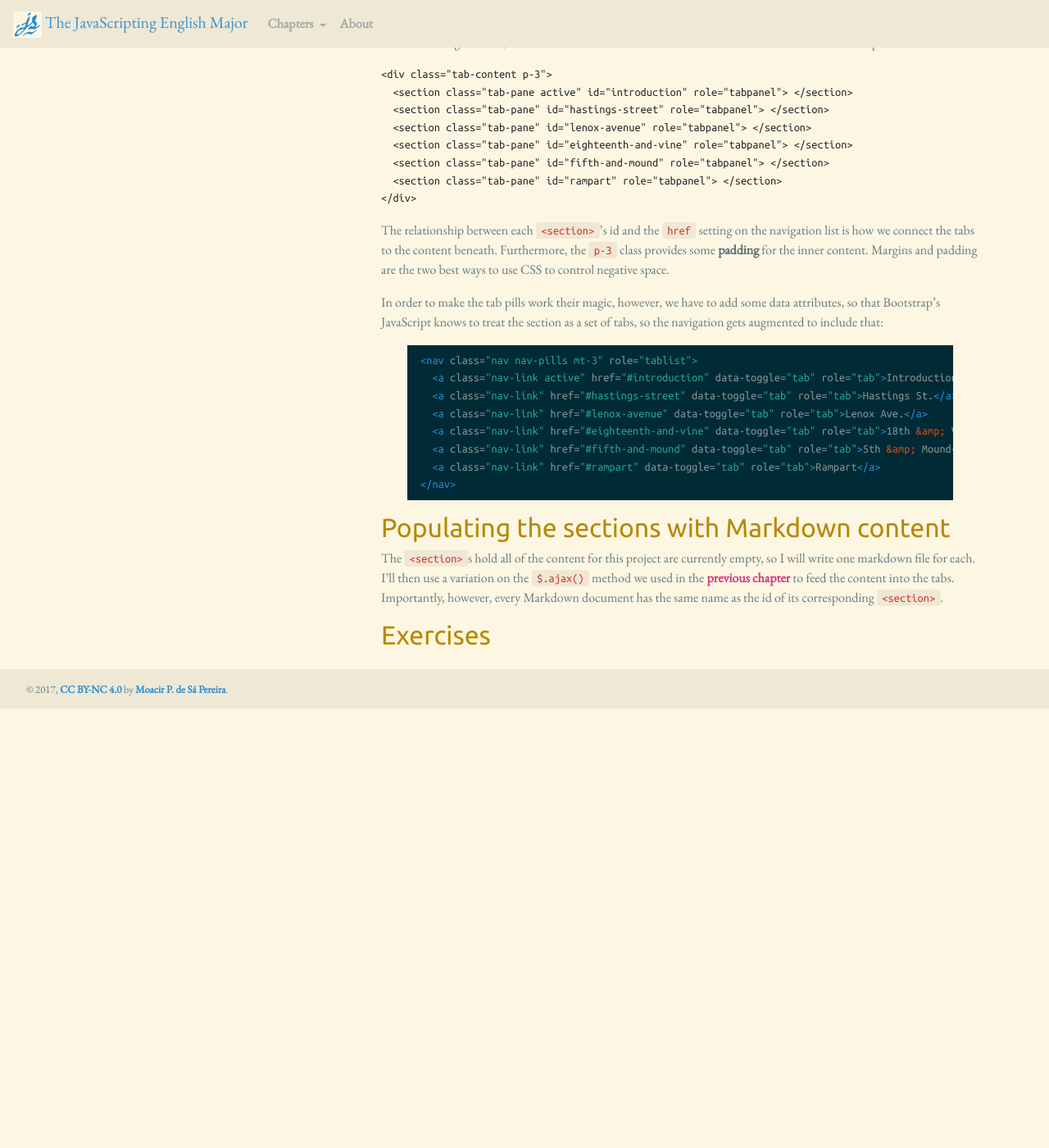
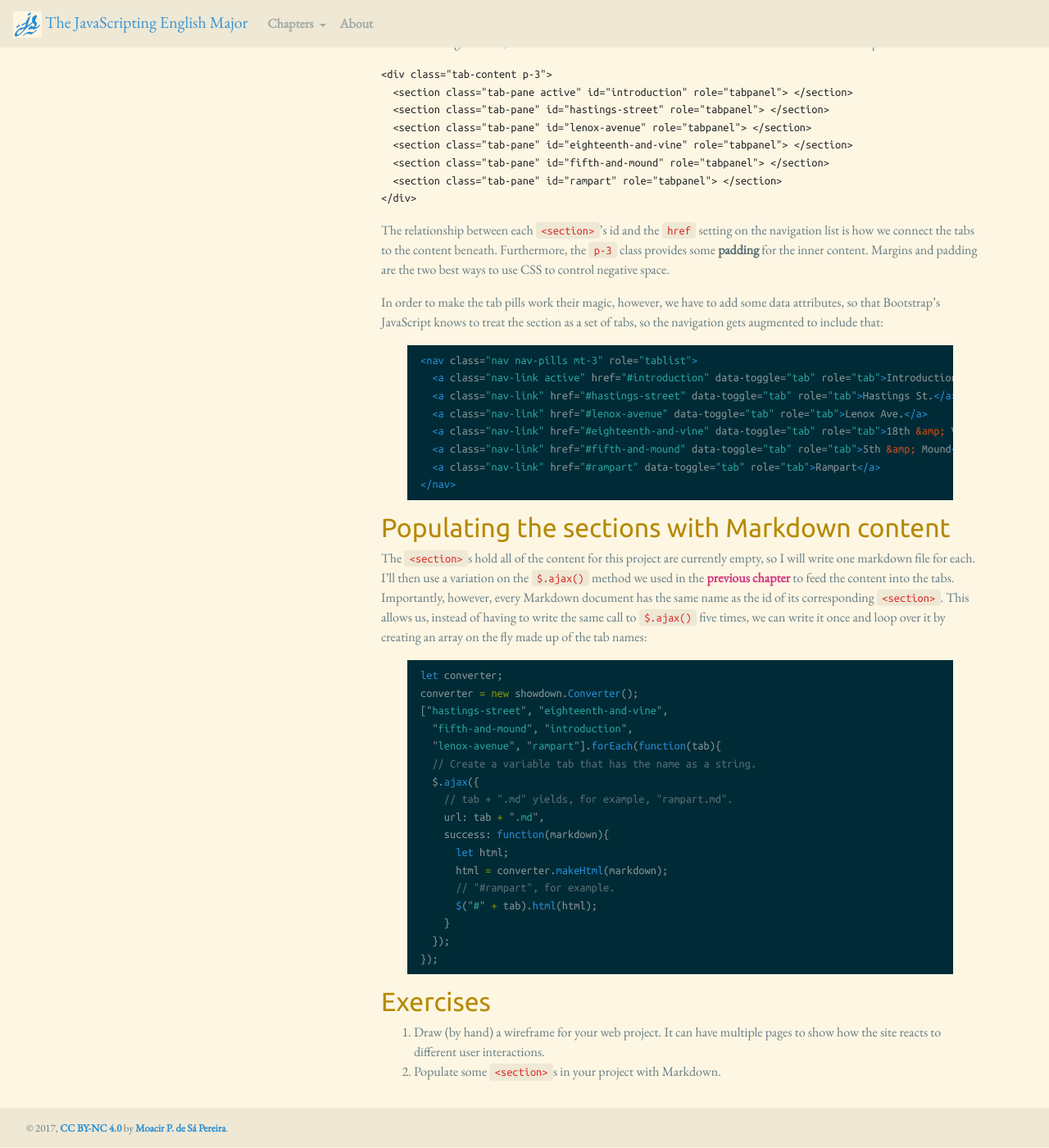
Before and after one commit to muziejus/javascripting-english-major, a Jekyll site: the page built from 13-bootstrap.md, in a window 1280 px wide and 1400 px high, scrolled down 1821 px. Shown: the whole window at 82% size. Built offline with Jekyll 4.4.1, drawn with Linux system fonts in a browser that asks for light colours; nearby versions of some CDN libraries; before the commit the page ends 2686 px from its top, so only the background shows below that.

Commit message:
finish 13.

````diff
--- a/13-bootstrap.md
+++ b/13-bootstrap.md
@@ -158,11 +158,37 @@ The `<section>`s hold all of the content for this project are currently empty,
 so I will write one markdown file for each. I’ll then use a variation on the
 `$.ajax()` method we used in the [previous chapter](/12-markdown) to feed the
 content into the tabs. Importantly, however, every Markdown document has the
-same name as the id of its corresponding `<section>`.
+same name as the id of its corresponding `<section>`. This allows us, instead
+of having to write the same call to `$.ajax()` five times, we can write it
+once and loop over it by creating an array on the fly made up of the tab
+names:
 
-
-
+```javascript
+let converter;
+converter = new showdown.Converter();
+["hastings-street", "eighteenth-and-vine",
+  "fifth-and-mound", "introduction",
+  "lenox-avenue", "rampart"].forEach(function(tab){
+  // Create a variable tab that has the name as a string.
+  $.ajax({
+    // tab + ".md" yields, for example, "rampart.md".
+    url: tab + ".md",
+    success: function(markdown){
+      let html;
+      html = converter.makeHtml(markdown);
+      // "#rampart", for example.
+      $("#" + tab).html(html);
+    }
+  });
+});
+```
 
 </section>
 <section id="exercises">
 ## Exercises
+
+1. Draw (by hand) a wireframe for your web project. It can have multiple pages
+   to show how the site reacts to different user interactions.
+1. Populate some `<section>`s in your project with Markdown.
+
+</section>
````
